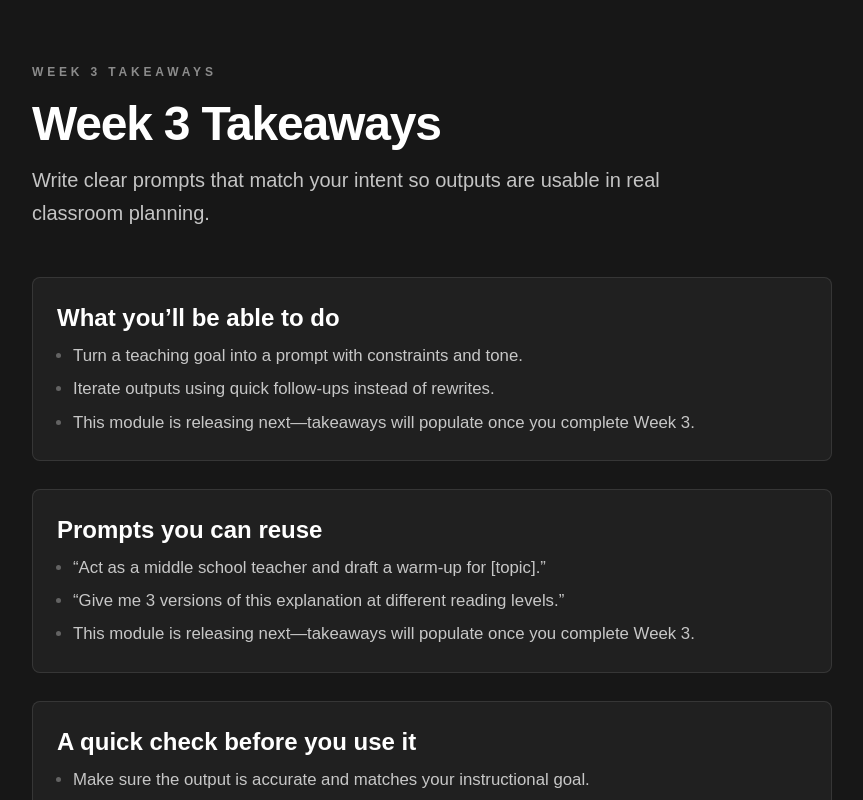
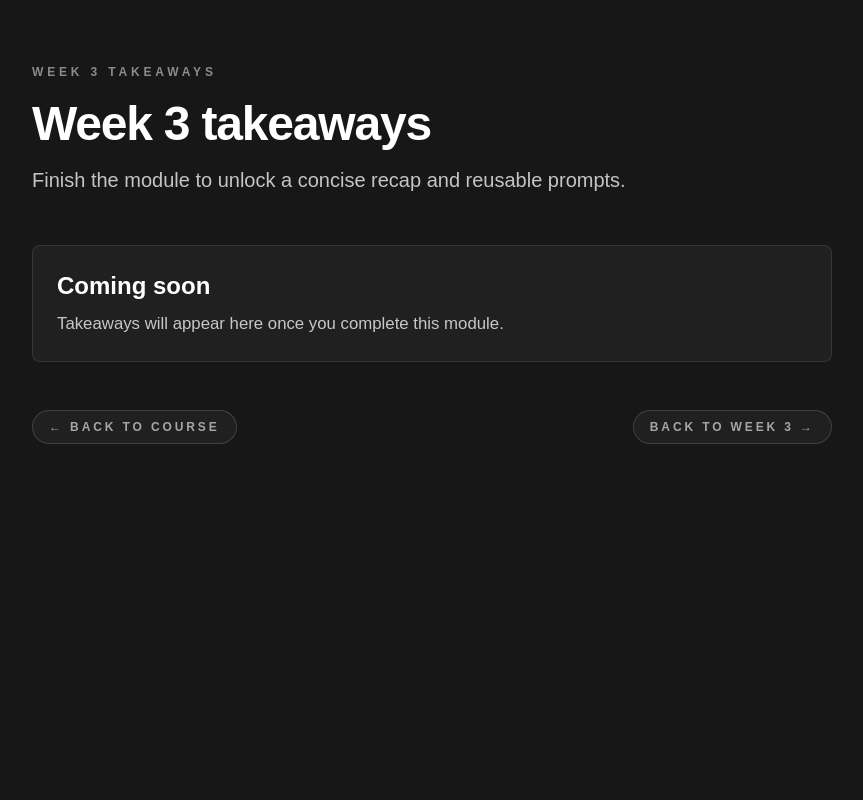
Before and after one commit to piggymom/ai-for-teachers, a Next.js app: page /week-3/takeaways in a window 1280 px wide. Shown: the top 800 px of the page, without its empty margins (208-1071 px from the left). Built offline with nearby package versions, Linux system fonts and the light colour scheme.

Commit message:
Refine week card states and placeholders

```diff
--- a/app/week-2/page.tsx
+++ b/app/week-2/page.tsx
@@ -3,24 +3,17 @@ import { SectionCard, WeekLayout } from "../components/week-layout";
 export default function Week2Page() {
   return (
     <WeekLayout
-      eyebrow="Week 2"
+      eyebrow="WEEK 2"
       title="Planning & Prep"
       dek="Build simple, repeatable ways to plan lessons faster while keeping your instructional intent front and center."
       metadata={["30 min estimated", "Coming soon"]}
       nextWeek={{ href: "/week-3", label: "Week 3" }}
     >
       <SectionCard title="Coming soon">
-        <p>
-          We’ll cover lightweight planning templates, differentiation ideas, and ways to keep AI
-          drafts aligned to your standards and students.
-        </p>
-      </SectionCard>
-
-      <SectionCard title="What you’ll be able to do">
         <ul className="list-disc space-y-1.5 pl-4 text-white/75 marker:text-white/30">
-          <li>Draft lesson outlines that match your existing routines.</li>
-          <li>Generate quick extensions and scaffolds for diverse learners.</li>
-          <li>Curate resources without losing your voice or priorities.</li>
+          <li>Lightweight planning templates that keep goals visible.</li>
+          <li>Differentiation ideas you can review and refine.</li>
+          <li>Resource shortlists to vet for your students.</li>
         </ul>
       </SectionCard>
     </WeekLayout>
--- a/app/week-2/takeaways/page.tsx
+++ b/app/week-2/takeaways/page.tsx
@@ -9,42 +9,21 @@ export default function Week2TakeawaysPage() {
       <div className="mx-auto flex max-w-4xl flex-col gap-10 px-6 py-14 sm:gap-12 sm:py-16 lg:px-12">
         <header className="space-y-5">
           <p className="text-xs font-semibold uppercase tracking-[0.32em] text-white/50">
-            Week 2 Takeaways
+            WEEK 2 TAKEAWAYS
           </p>
           <div className="space-y-4">
             <h1 className="text-4xl font-semibold tracking-tight text-white sm:text-5xl">
-              Week 2 Takeaways
+              Week 2 takeaways
             </h1>
             <p className="max-w-2xl text-lg leading-relaxed text-white/75 sm:text-xl">
-              Plan lessons and prep materials faster while keeping goals, standards, and your
-              classroom context in view.
+              Wrap up the module to unlock a quick recap and ready-to-reuse prompts.
             </p>
           </div>
         </header>
 
         <div className="flex flex-col gap-6 sm:gap-7">
-          <SectionCard title="What you’ll be able to do" className={sectionCardClasses}>
-            <ul className="list-disc space-y-1.5 pl-4 text-white/75 marker:text-white/30">
-              <li>Outline a lesson plan aligned to objectives and pacing.</li>
-              <li>Prep differentiated supports in minutes, then refine.</li>
-              <li>This module is releasing next—takeaways will populate once you complete Week 2.</li>
-            </ul>
-          </SectionCard>
-
-          <SectionCard title="Prompts you can reuse" className={sectionCardClasses}>
-            <ul className="list-disc space-y-1.5 pl-4 text-white/75 marker:text-white/30">
-              <li>“Draft a 45-minute lesson plan for [topic] with 3 checkpoints.”</li>
-              <li>“Create two scaffolds and one extension for [skill].”</li>
-              <li>This module is releasing next—takeaways will populate once you complete Week 2.</li>
-            </ul>
-          </SectionCard>
-
-          <SectionCard title="A quick check before you use it" className={sectionCardClasses}>
-            <ul className="list-disc space-y-1.5 pl-4 text-white/75 marker:text-white/30">
-              <li>Confirm alignment to standards and your scope and sequence.</li>
-              <li>Verify materials fit your time, resources, and student needs.</li>
-              <li>This module is releasing next—takeaways will populate once you complete Week 2.</li>
-            </ul>
+          <SectionCard title="Coming soon" className={sectionCardClasses}>
+            <p>Takeaways will appear here once you complete this module.</p>
           </SectionCard>
         </div>
 
@@ -53,7 +32,7 @@ export default function Week2TakeawaysPage() {
             ← Back to course
           </Link>
           <Link href="/week-2" className={navLinkClasses}>
-            Go to Week 2 →
+            Back to Week 2 →
           </Link>
         </nav>
       </div>
--- a/app/week-3/page.tsx
+++ b/app/week-3/page.tsx
@@ -3,24 +3,17 @@ import { SectionCard, WeekLayout } from "../components/week-layout";
 export default function Week3Page() {
   return (
     <WeekLayout
-      eyebrow="Week 3"
+      eyebrow="WEEK 3"
       title="Prompting Basics"
       dek="Learn to craft clear prompts and quick checks so outputs stay accurate, fair, and classroom-ready."
       metadata={["30 min estimated", "Coming soon"]}
       nextWeek={{ href: "/week-4", label: "Week 4" }}
     >
       <SectionCard title="Coming soon">
-        <p>
-          We’ll walk through prompt structures, context-setting, and fast verification habits that
-          keep AI responses grounded and useful.
-        </p>
-      </SectionCard>
-
-      <SectionCard title="What you’ll be able to do">
         <ul className="list-disc space-y-1.5 pl-4 text-white/75 marker:text-white/30">
-          <li>Write prompts that stay focused and reduce ambiguity.</li>
-          <li>Spot-check for bias, gaps, or hallucinations.</li>
-          <li>Iterate quickly to get the tone you need.</li>
+          <li>Prompt structures that keep requests focused.</li>
+          <li>Context-setting tips for clearer outputs.</li>
+          <li>Fast verification habits to catch gaps or bias.</li>
         </ul>
       </SectionCard>
     </WeekLayout>
--- a/app/week-3/takeaways/page.tsx
+++ b/app/week-3/takeaways/page.tsx
@@ -9,42 +9,21 @@ export default function Week3TakeawaysPage() {
       <div className="mx-auto flex max-w-4xl flex-col gap-10 px-6 py-14 sm:gap-12 sm:py-16 lg:px-12">
         <header className="space-y-5">
           <p className="text-xs font-semibold uppercase tracking-[0.32em] text-white/50">
-            Week 3 Takeaways
+            WEEK 3 TAKEAWAYS
           </p>
           <div className="space-y-4">
             <h1 className="text-4xl font-semibold tracking-tight text-white sm:text-5xl">
-              Week 3 Takeaways
+              Week 3 takeaways
             </h1>
             <p className="max-w-2xl text-lg leading-relaxed text-white/75 sm:text-xl">
-              Write clear prompts that match your intent so outputs are usable in real classroom
-              planning.
+              Finish the module to unlock a concise recap and reusable prompts.
             </p>
           </div>
         </header>
 
         <div className="flex flex-col gap-6 sm:gap-7">
-          <SectionCard title="What you’ll be able to do" className={sectionCardClasses}>
-            <ul className="list-disc space-y-1.5 pl-4 text-white/75 marker:text-white/30">
-              <li>Turn a teaching goal into a prompt with constraints and tone.</li>
-              <li>Iterate outputs using quick follow-ups instead of rewrites.</li>
-              <li>This module is releasing next—takeaways will populate once you complete Week 3.</li>
-            </ul>
-          </SectionCard>
-
-          <SectionCard title="Prompts you can reuse" className={sectionCardClasses}>
-            <ul className="list-disc space-y-1.5 pl-4 text-white/75 marker:text-white/30">
-              <li>“Act as a middle school teacher and draft a warm-up for [topic].”</li>
-              <li>“Give me 3 versions of this explanation at different reading levels.”</li>
-              <li>This module is releasing next—takeaways will populate once you complete Week 3.</li>
-            </ul>
-          </SectionCard>
-
-          <SectionCard title="A quick check before you use it" className={sectionCardClasses}>
-            <ul className="list-disc space-y-1.5 pl-4 text-white/75 marker:text-white/30">
-              <li>Make sure the output is accurate and matches your instructional goal.</li>
-              <li>Adjust for your students’ language level and context.</li>
-              <li>This module is releasing next—takeaways will populate once you complete Week 3.</li>
-            </ul>
+          <SectionCard title="Coming soon" className={sectionCardClasses}>
+            <p>Takeaways will appear here once you complete this module.</p>
           </SectionCard>
         </div>
 
@@ -53,7 +32,7 @@ export default function Week3TakeawaysPage() {
             ← Back to course
           </Link>
           <Link href="/week-3" className={navLinkClasses}>
-            Go to Week 3 →
+            Back to Week 3 →
           </Link>
         </nav>
       </div>
--- a/app/week-4/page.tsx
+++ b/app/week-4/page.tsx
@@ -3,24 +3,17 @@ import { SectionCard, WeekLayout } from "../components/week-layout";
 export default function Week4Page() {
   return (
     <WeekLayout
-      eyebrow="Week 4"
+      eyebrow="WEEK 4"
       title="Classroom Workflows"
       dek="Design classroom routines for communication and feedback that keep you in control of decisions."
       metadata={["35 min estimated", "Coming soon"]}
       nextWeek={{ href: "/week-5", label: "Week 5" }}
     >
       <SectionCard title="Coming soon">
-        <p>
-          We’ll explore messaging templates, feedback loops, and small workflow upgrades that save
-          time without sacrificing relationships.
-        </p>
-      </SectionCard>
-
-      <SectionCard title="What you’ll be able to do">
         <ul className="list-disc space-y-1.5 pl-4 text-white/75 marker:text-white/30">
-          <li>Streamline common teacher communications with AI drafts.</li>
-          <li>Create consistent routines for student feedback.</li>
-          <li>Set boundaries so AI supports rather than replaces your voice.</li>
+          <li>Messaging templates for common classroom communications.</li>
+          <li>Feedback routines you can adapt to your cadence.</li>
+          <li>Boundaries that keep your voice front and center.</li>
         </ul>
       </SectionCard>
     </WeekLayout>
--- a/app/week-4/takeaways/page.tsx
+++ b/app/week-4/takeaways/page.tsx
@@ -9,41 +9,21 @@ export default function Week4TakeawaysPage() {
       <div className="mx-auto flex max-w-4xl flex-col gap-10 px-6 py-14 sm:gap-12 sm:py-16 lg:px-12">
         <header className="space-y-5">
           <p className="text-xs font-semibold uppercase tracking-[0.32em] text-white/50">
-            Week 4 Takeaways
+            WEEK 4 TAKEAWAYS
           </p>
           <div className="space-y-4">
             <h1 className="text-4xl font-semibold tracking-tight text-white sm:text-5xl">
-              Week 4 Takeaways
+              Week 4 takeaways
             </h1>
             <p className="max-w-2xl text-lg leading-relaxed text-white/75 sm:text-xl">
-              Build reliable classroom workflows so AI supports routines without adding extra work.
+              Complete the module to unlock a concise recap and reusable prompts.
             </p>
           </div>
         </header>
 
         <div className="flex flex-col gap-6 sm:gap-7">
-          <SectionCard title="What you’ll be able to do" className={sectionCardClasses}>
-            <ul className="list-disc space-y-1.5 pl-4 text-white/75 marker:text-white/30">
-              <li>Map a routine from planning to delivery with clear handoffs.</li>
-              <li>Set up templates to reuse across units or classes.</li>
-              <li>This module is releasing next—takeaways will populate once you complete Week 4.</li>
-            </ul>
-          </SectionCard>
-
-          <SectionCard title="Prompts you can reuse" className={sectionCardClasses}>
-            <ul className="list-disc space-y-1.5 pl-4 text-white/75 marker:text-white/30">
-              <li>“Create a weekly workflow checklist for [subject] planning.”</li>
-              <li>“Turn this routine into a template I can reuse next week.”</li>
-              <li>This module is releasing next—takeaways will populate once you complete Week 4.</li>
-            </ul>
-          </SectionCard>
-
-          <SectionCard title="A quick check before you use it" className={sectionCardClasses}>
-            <ul className="list-disc space-y-1.5 pl-4 text-white/75 marker:text-white/30">
-              <li>Confirm the workflow fits your schedule and prep time.</li>
-              <li>Make sure each step aligns with your classroom expectations.</li>
-              <li>This module is releasing next—takeaways will populate once you complete Week 4.</li>
-            </ul>
+          <SectionCard title="Coming soon" className={sectionCardClasses}>
+            <p>Takeaways will appear here once you complete this module.</p>
           </SectionCard>
         </div>
 
@@ -52,7 +32,7 @@ export default function Week4TakeawaysPage() {
             ← Back to course
           </Link>
           <Link href="/week-4" className={navLinkClasses}>
-            Go to Week 4 →
+            Back to Week 4 →
           </Link>
         </nav>
       </div>
--- a/app/week-5/page.tsx
+++ b/app/week-5/page.tsx
@@ -3,24 +3,17 @@ import { SectionCard, WeekLayout } from "../components/week-layout";
 export default function Week5Page() {
   return (
     <WeekLayout
-      eyebrow="Week 5"
+      eyebrow="WEEK 5"
       title="Assessment & Feedback"
       dek="Use AI to support stronger feedback while keeping your professional judgment and tone intact."
       metadata={["35 min estimated", "Coming soon"]}
       nextWeek={{ href: "/week-6", label: "Week 6" }}
     >
       <SectionCard title="Coming soon">
-        <p>
-          We’ll cover rubric-aligned feedback drafts, exemplar responses, and safeguards for
-          maintaining grading integrity.
-        </p>
-      </SectionCard>
-
-      <SectionCard title="What you’ll be able to do">
         <ul className="list-disc space-y-1.5 pl-4 text-white/75 marker:text-white/30">
-          <li>Draft feedback aligned to your rubric language.</li>
-          <li>Create exemplars you can adjust for your class context.</li>
-          <li>Maintain fairness with human review checkpoints.</li>
+          <li>Rubric-aligned feedback drafts you can revise.</li>
+          <li>Exemplar responses to calibrate with your class context.</li>
+          <li>Integrity checkpoints for fairness and consistency.</li>
         </ul>
       </SectionCard>
     </WeekLayout>
--- a/app/week-5/takeaways/page.tsx
+++ b/app/week-5/takeaways/page.tsx
@@ -9,41 +9,21 @@ export default function Week5TakeawaysPage() {
       <div className="mx-auto flex max-w-4xl flex-col gap-10 px-6 py-14 sm:gap-12 sm:py-16 lg:px-12">
         <header className="space-y-5">
           <p className="text-xs font-semibold uppercase tracking-[0.32em] text-white/50">
-            Week 5 Takeaways
+            WEEK 5 TAKEAWAYS
           </p>
           <div className="space-y-4">
             <h1 className="text-4xl font-semibold tracking-tight text-white sm:text-5xl">
-              Week 5 Takeaways
+              Week 5 takeaways
             </h1>
             <p className="max-w-2xl text-lg leading-relaxed text-white/75 sm:text-xl">
-              Streamline assessment and feedback while keeping your criteria and judgment intact.
+              Complete the module to unlock a concise recap and reusable prompts.
             </p>
           </div>
         </header>
 
         <div className="flex flex-col gap-6 sm:gap-7">
-          <SectionCard title="What you’ll be able to do" className={sectionCardClasses}>
-            <ul className="list-disc space-y-1.5 pl-4 text-white/75 marker:text-white/30">
-              <li>Draft rubrics or checklists aligned to learning targets.</li>
-              <li>Generate feedback stems you can personalize quickly.</li>
-              <li>This module is releasing next—takeaways will populate once you complete Week 5.</li>
-            </ul>
-          </SectionCard>
-
-          <SectionCard title="Prompts you can reuse" className={sectionCardClasses}>
-            <ul className="list-disc space-y-1.5 pl-4 text-white/75 marker:text-white/30">
-              <li>“Draft a rubric with 3 levels for [skill] in student-friendly language.”</li>
-              <li>“Turn these notes into 3 actionable feedback comments.”</li>
-              <li>This module is releasing next—takeaways will populate once you complete Week 5.</li>
-            </ul>
-          </SectionCard>
-
-          <SectionCard title="A quick check before you use it" className={sectionCardClasses}>
-            <ul className="list-disc space-y-1.5 pl-4 text-white/75 marker:text-white/30">
-              <li>Confirm feedback is accurate, fair, and tied to evidence.</li>
-              <li>Review tone and adjust for student context.</li>
-              <li>This module is releasing next—takeaways will populate once you complete Week 5.</li>
-            </ul>
+          <SectionCard title="Coming soon" className={sectionCardClasses}>
+            <p>Takeaways will appear here once you complete this module.</p>
           </SectionCard>
         </div>
 
@@ -52,7 +32,7 @@ export default function Week5TakeawaysPage() {
             ← Back to course
           </Link>
           <Link href="/week-5" className={navLinkClasses}>
-            Go to Week 5 →
+            Back to Week 5 →
           </Link>
         </nav>
       </div>
--- a/app/week-6/page.tsx
+++ b/app/week-6/page.tsx
@@ -3,23 +3,16 @@ import { SectionCard, WeekLayout } from "../components/week-layout";
 export default function Week6Page() {
   return (
     <WeekLayout
-      eyebrow="Week 6"
+      eyebrow="WEEK 6"
       title="Safety, Policy & Norms"
       dek="Set expectations for responsible AI use and keep your classroom aligned with policy and community trust."
       metadata={["25 min estimated", "Coming soon"]}
     >
       <SectionCard title="Coming soon">
-        <p>
-          We’ll outline privacy guardrails, policy checklists, and student-facing norms so AI stays
-          safe, transparent, and appropriate.
-        </p>
-      </SectionCard>
-
-      <SectionCard title="What you’ll be able to do">
         <ul className="list-disc space-y-1.5 pl-4 text-white/75 marker:text-white/30">
-          <li>Define classroom AI norms students can follow.</li>
-          <li>Align usage with district policy and data privacy rules.</li>
-          <li>Communicate expectations clearly with families.</li>
+          <li>Privacy guardrails to keep student data protected.</li>
+          <li>Policy checklists to align with district guidance.</li>
+          <li>Student-facing norms for transparent AI use.</li>
         </ul>
       </SectionCard>
     </WeekLayout>
--- a/app/week-6/takeaways/page.tsx
+++ b/app/week-6/takeaways/page.tsx
@@ -9,41 +9,21 @@ export default function Week6TakeawaysPage() {
       <div className="mx-auto flex max-w-4xl flex-col gap-10 px-6 py-14 sm:gap-12 sm:py-16 lg:px-12">
         <header className="space-y-5">
           <p className="text-xs font-semibold uppercase tracking-[0.32em] text-white/50">
-            Week 6 Takeaways
+            WEEK 6 TAKEAWAYS
           </p>
           <div className="space-y-4">
             <h1 className="text-4xl font-semibold tracking-tight text-white sm:text-5xl">
-              Week 6 Takeaways
+              Week 6 takeaways
             </h1>
             <p className="max-w-2xl text-lg leading-relaxed text-white/75 sm:text-xl">
-              Apply safety and policy norms so AI use stays compliant, transparent, and responsible.
+              Complete the module to unlock a concise recap and reusable prompts.
             </p>
           </div>
         </header>
 
         <div className="flex flex-col gap-6 sm:gap-7">
-          <SectionCard title="What you’ll be able to do" className={sectionCardClasses}>
-            <ul className="list-disc space-y-1.5 pl-4 text-white/75 marker:text-white/30">
-              <li>Identify what data is safe to share and what is not.</li>
-              <li>Document classroom norms for AI use with students.</li>
-              <li>This module is releasing next—takeaways will populate once you complete Week 6.</li>
-            </ul>
-          </SectionCard>
-
-          <SectionCard title="Prompts you can reuse" className={sectionCardClasses}>
-            <ul className="list-disc space-y-1.5 pl-4 text-white/75 marker:text-white/30">
-              <li>“Summarize our district AI policy in teacher-friendly terms.”</li>
-              <li>“Draft a family-facing note about how AI supports learning.”</li>
-              <li>This module is releasing next—takeaways will populate once you complete Week 6.</li>
-            </ul>
-          </SectionCard>
-
-          <SectionCard title="A quick check before you use it" className={sectionCardClasses}>
-            <ul className="list-disc space-y-1.5 pl-4 text-white/75 marker:text-white/30">
-              <li>Confirm compliance with your district and school policies.</li>
-              <li>Ensure transparency about where AI assisted your work.</li>
-              <li>This module is releasing next—takeaways will populate once you complete Week 6.</li>
-            </ul>
+          <SectionCard title="Coming soon" className={sectionCardClasses}>
+            <p>Takeaways will appear here once you complete this module.</p>
           </SectionCard>
         </div>
 
@@ -52,7 +32,7 @@ export default function Week6TakeawaysPage() {
             ← Back to course
           </Link>
           <Link href="/week-6" className={navLinkClasses}>
-            Go to Week 6 →
+            Back to Week 6 →
           </Link>
         </nav>
       </div>
```
Also changed, not shown: app/page.tsx (+25 -40 lines).
